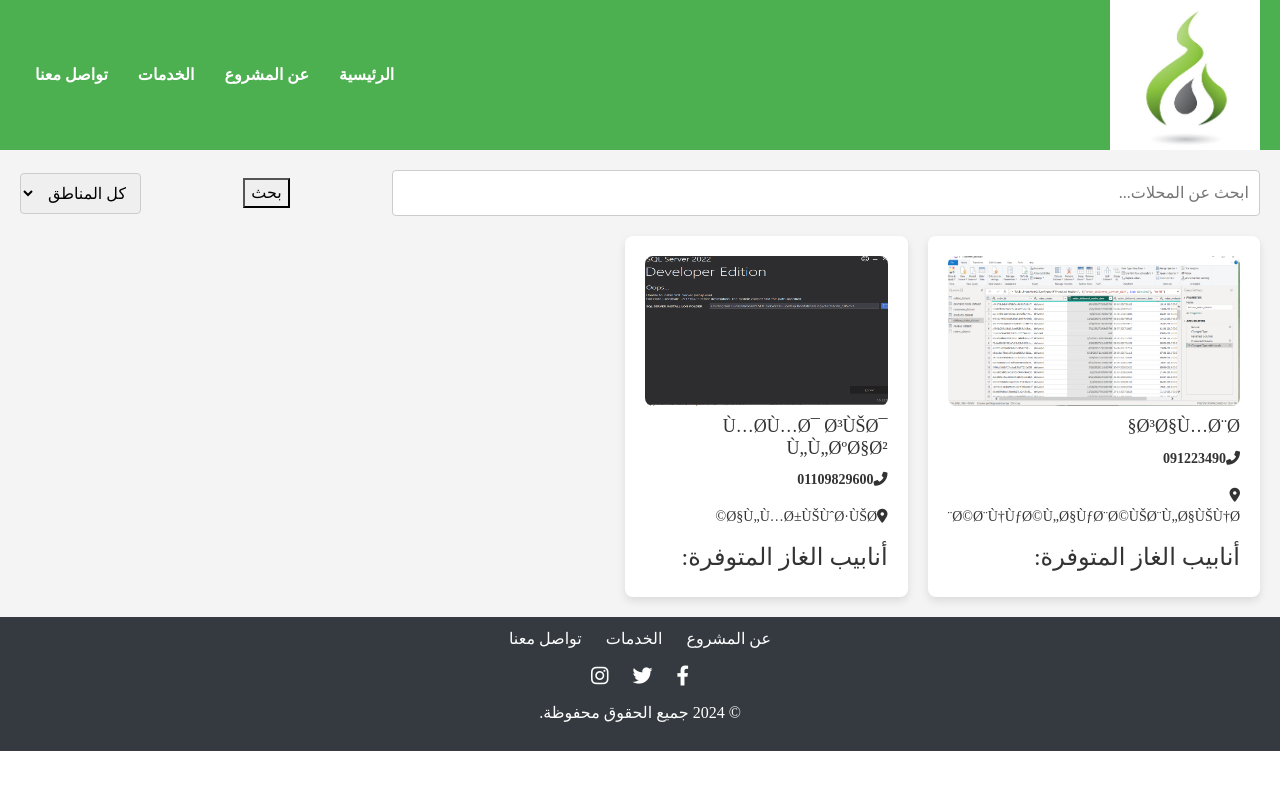
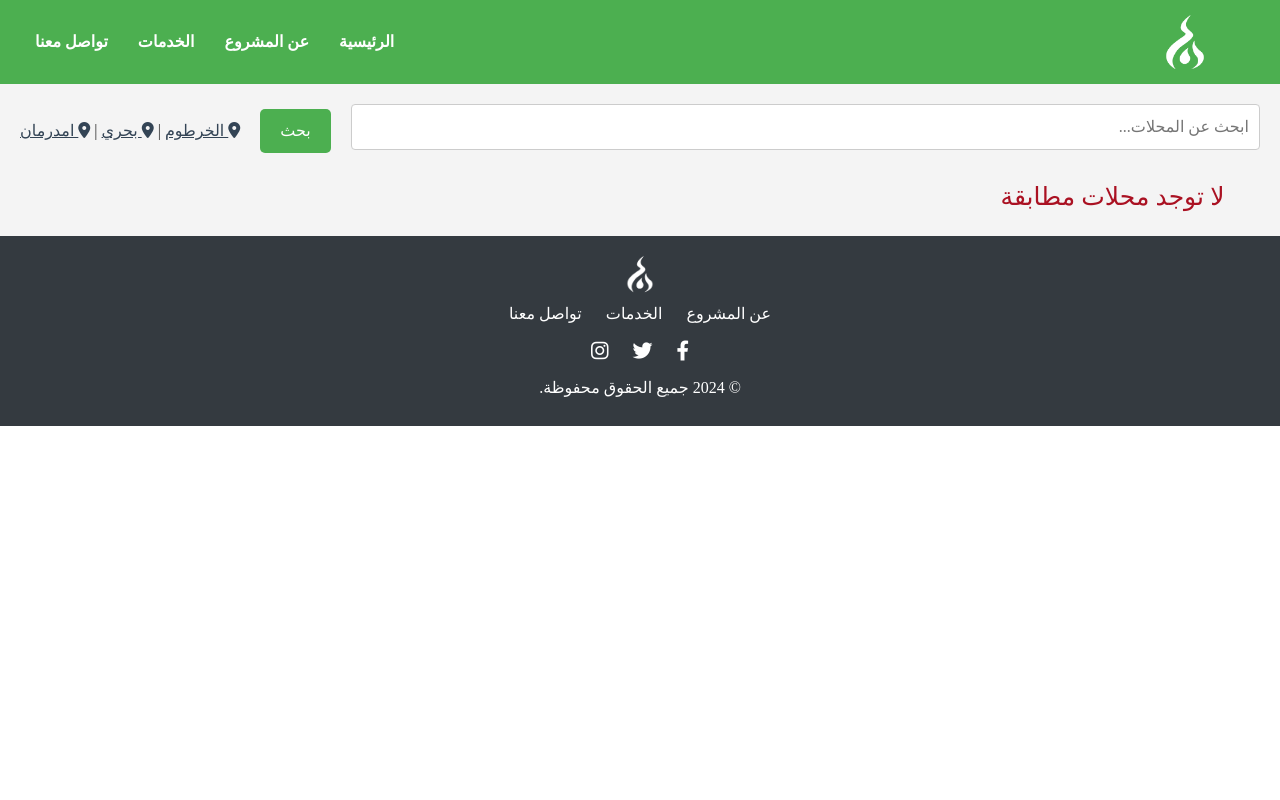
Before and after one commit to mohamedsaid-sd/gas, a PHP site: page /offers.php?f=1 in a window 1280 px wide. Run offline with PHP 8.4, Linux system fonts and the light colour scheme; data comes from the database, SQL or seed files in the repository; data that the repository does not hold is empty; some libraries are stand-ins or nearby versions.

Commit message:
design and small trcks

```diff
--- a/config.php
+++ b/config.php
@@ -1,5 +1,5 @@
 <?php
-session_start();
+//session_start();
 
 $con = mysqli_connect("localhost" , "root" , "" , "gas")or die("Erorr in Connection");
 // mysqli_set_charset($con, 'utf8');
--- a/css/style.css
+++ b/css/style.css
@@ -157,7 +157,7 @@
 
 .service-item i {
     font-size: 40px;
-    color: #4CAF50; /* لون الشعار */
+    color: red; /* لون الشعار */
     margin-bottom: 15px;
 }
 
@@ -545,3 +545,6 @@
             color: #fff;
             text-decoration: none;
         }
+        a:hover{
+            color: #fff;
+        }
--- a/footer.php
+++ b/footer.php
@@ -3,7 +3,7 @@
     <div class="container">
         <div class="footer-content">
             <div class="footer-logo">
-               <!--  <img src="images/logo.png" alt="Logo"> -->
+                <img  style="width: 100px;" src="images/logo.png" alt="Logo">
             </div>
             <div class="footer-links">
                 <a href="index.html#about">عن المشروع</a>
--- a/gas-login.php
+++ b/gas-login.php
@@ -74,8 +74,9 @@
             </div>
             <button type="submit" class="btn" name="login">تسجيل الدخول</button>
             <div class="links">
-                <a href="gas-registration.php">إنشاء حساب جديد</a> |
-                <a href="gas-detailes.php">نسيت كلمة المرور؟</a>
+                <a href="gas-registration.php">إنشاء حساب جديد</a>
+        <!--         |
+                <a href="gas-detailes.php">نسيت كلمة المرور؟</a> -->
             </div>
         </form>
     </div>
--- a/gas-registration.php
+++ b/gas-registration.php
@@ -131,9 +131,9 @@
 
 
 
-        echo "<div id='alert_good'>تم اضافه المحل بنجاح</div>";
+        echo "<div class='alert alert-success'>تم اضافه المحل بنجاح</div>";
         }else{
-        echo "خطأ في عملية الاضافة";
+        echo "<div class='alert alert-danger'>خطأ في عملية الاضافة</div>";
         }
 
 
--- a/offers.php
+++ b/offers.php
@@ -1,9 +1,11 @@
 <!DOCTYPE html>
 <html dir="rtl">
 <head>
+    <meta charset="UTF-8">
+    <meta name="viewport" content="width=device-width, initial-scale=1.0">
     <title>عروض أنابيب الغاز - غازك علينا</title>
-    <link rel="stylesheet" type="text/css" href="css/bootstrap.min.css"/>
-    <link rel="stylesheet" type="text/css" href="css/style.css"/>
+    <link rel="stylesheet" href="css/bootstrap.min.css"/>
+    <link rel="stylesheet" href="css/style.css"/>
     <link rel="stylesheet" href="https://cdnjs.cloudflare.com/ajax/libs/font-awesome/6.0.0/css/all.min.css">
     <style>
         /* Offers Page Styles */
@@ -17,21 +19,21 @@
             justify-content: space-between;
             align-items: center;
             margin-bottom: 20px;
+            gap: 10px;
         }
 
         .search-filter input[type="text"] {
-            width: 70%;
+            flex-grow: 1;
             padding: 10px;
             border: 1px solid #ccc;
             border-radius: 4px;
             font-size: 16px;
+            width: 90%;
         }
 
-        .search-filter select {
-            padding: 10px;
-            border: 1px solid #ccc;
-            border-radius: 4px;
-            font-size: 16px;
+        .search-filter button {
+            padding: 10px 20px;
+            margin-left: 10px;
         }
 
         .offers-grid {
@@ -57,6 +59,7 @@
             width: 100%;
             height: 150px;
             border-radius: 8px;
+            object-fit: cover;
         }
 
         .offer-card h3 {
@@ -65,21 +68,17 @@
             color: #333;
         }
 
-        .offer-card .contact-info {
-            margin: 10px 0;
+        .contact-info p {
+            margin: 5px 0;
             font-size: 14px;
         }
 
-        .offer-card .contact-info .phone {
+        .contact-info .phone {
             font-weight: bold;
         }
 
-        .offer-card .availability {
+        .availability {
             margin-top: 10px;
-        }
-
-        .offer-card .availability h4 {
-            margin-bottom: 5px;
         }
 
         .availability-status {
@@ -88,27 +87,30 @@
             gap: 10px;
         }
 
-        .availability-status .status-item {
-            width: calc(50% - 10px);
+        .status-item {
             display: flex;
             align-items: center;
             padding: 5px;
             border: 1px solid #ddd;
             border-radius: 4px;
             background-color: #fafafa;
+            width: 45%;
         }
 
-        .availability-status .status-item span {
-            flex: 1;
+        .status-item span {
+            flex-grow: 1;
         }
 
-        .availability-status .status-item i {
+        .status-item i {
             margin-left: 5px;
-            color: #4CAF50; /* لون الشعار */
         }
 
-        .availability-status .status-item.offline i {
-            color: #f44336; /* لون أحمر */
+        .status-item i.online {
+            color: #4CAF50; /* لون متاح */
+        }
+
+        .status-item i.offline {
+            color: #f44336; /* لون غير متاح */
         }
 
         @keyframes fadeIn {
@@ -128,207 +130,105 @@
             }
         }
 
-        .status-item i {
-    color: green; /* لون الأيقونات المتوفرة */
+        a {
+            color: #345;
+            text-decoration: underline;
         }
 
-.status-item i.offline {
-    color: red; /* لون الأيقونات غير المتوفرة */
+        a:hover {
+            color: #890;
         }
 
+        .not_found {
+            text-align: center;
+            color: #a12;
+            font-size: 25px;
+            width: 100%;
+        }
     </style>
 </head>
 <body>
 
-
 <?php
- // call the header
+// Include the header
 include 'header.php';
 ?>
 
-
 <div class="offers-container">
     <div class="search-filter">
-
-        <input type="text" placeholder="ابحث عن المحلات...">
-       <button type="submit" name="search" >بحث</button>
-
-        <select>
-            <option value="">كل المناطق</option>
-            <option value="area1"> الخرطوم </option>
-            <option value="area2"> بحري </option>
-            <option value="area3"> امدرمان </option>
-        </select>
+        <form method="post" action="offers.php" style="flex-grow: 1;">
+            <input name="search_text" type="text" placeholder="ابحث عن المحلات...">
+            <button style="float: left;" class="btn btn-primary" type="submit" name="search">بحث</button>
+        </form>
+        <div>
+            <a href="offers.php?f=1"><i class="fas fa-map-marker-alt"></i> الخرطوم</a> |
+            <a href="offers.php?f=2"><i class="fas fa-map-marker-alt"></i> بحري</a> |
+            <a href="offers.php?f=3"><i class="fas fa-map-marker-alt"></i> امدرمان</a>
         </div>
-
+    </div>
 
     <div class="offers-grid">
         <?php
-
         include 'config.php';
 
+        // Filter based on location or search
+        if(isset($_GET['f'])){
+            $location = $_GET['f'];
+            if($location == "1") {
+                $select = mysqli_query($con, "SELECT * FROM `shops` WHERE location = 'الخرطوم'");
+            } elseif ($location == "2") {
+                $select = mysqli_query($con, "SELECT * FROM `shops` WHERE location = 'بحري'");
+            } else {
+                $select = mysqli_query($con, "SELECT * FROM `shops` WHERE location = 'امدرمان'");
+            }
+        } elseif(isset($_POST['search'])){
+            $search_text = $_POST['search_text'];
+            $select = mysqli_query($con, "SELECT * FROM `shops` WHERE shop_name LIKE '%$search_text%'");
+        } else {
+            $select = mysqli_query($con, "SELECT * FROM `shops`");
+        }
 
-
-
-
-
-
-
-
-        // get all  data
-        $select = mysqli_query( $con , "SELECT * FROM `shops`");
-
-
-        // loop data to get valuse
+        $i = 1;
         while ($row = mysqli_fetch_array($select)) {
-
-
         ?>
-
-
-
-        <!-- Offer Card 1 -->
         <div class="offer-card">
-            <img src="<?php echo $row['shop_image']; ?>" alt="Store 1">
+            <img src="<?php echo $row['shop_image']; ?>" alt="<?php echo $row['shop_name']; ?>">
             <h3><?php echo $row['shop_name']; ?></h3>
             <div class="contact-info">
-                <p class="phone"><i class="fas fa-phone-alt"></i><?php echo $row['phone']; ?></p>
-                <p class="address"><i class="fas fa-map-marker-alt"></i><?php echo $row['address']; ?></p>
+                <p class="phone"><i class="fas fa-phone-alt"></i> <?php echo $row['phone']; ?></p>
+                <p class="address"><i class="fas fa-map-marker-alt"></i> <?php echo $row['address']; ?></p>
             </div>
-
-
 
             <div class="availability">
                 <h4>أنابيب الغاز المتوفرة:</h4>
                 <div class="availability-status">
-
                     <?php
-
-
-//$id =  $$row['id'];
-
-    $select_gas_tube_query = mysqli_query( $con , "SELECT * FROM `gas_tube` WHERE `shop_id` = '6'");
+                    $shop_id = $row['id'];
+                    $select_gas_tube_query = mysqli_query($con, "SELECT * FROM `gas_tube` WHERE `shop_id` = '$shop_id'");
                     while ($rowgas = mysqli_fetch_array($select_gas_tube_query)) {
-
-
-                        if($rowgas['agb']=="1"){
-                            echo "  <div class='status-item'><span>اجب</span> <i class='fas fa-check-circle'></i></div>";
-                        }else{
-                            echo "<div class='status-item'><span>اجب</span> <i class='fas fa-times-circle offline'></i></div>";
+                        $gas_types = ['agb' => 'اجب', 'total' => 'توتال', 'aman' => 'امان', 'alnil' => 'النيل', 'gadra' => 'قادرة', 'alwdania' => 'الوطنية', 'soda' => 'سودا', 'iran' => 'ايران'];
+                        foreach ($gas_types as $key => $label) {
+                            $status_class = $rowgas[$key] == "1" ? "online" : "offline";
+                            echo "<div class='status-item'><span>$label</span><i class='fas fa-check-circle $status_class'></i></div>";
                         }
-
-
-
-                        if($rowgas['total']=="1"){
-                            echo "  <div class='status-item'><span></span>توتال <i class='fas fa-check-circle'></i></div>";
-                        }else{
-                            echo "<div class='status-item'><span>توتال</span> <i class='fas fa-times-circle offline'></i></div>";
                     }
-
-
-
-                         if($rowgas['aman']=="1"){
-                            echo "  <div class='status-item'><span>امان</span> <i class='fas fa-check-circle'></i></div>";
-                        }else{
-                            echo "<div class='status-item'><span>امان</span> <i class='fas fa-times-circle offline'></i></div>";
-                        }
-
-
-                         if($rowgas['alnil']=="1"){
-                            echo "  <div class='status-item'><span>النيل</span> <i class='fas fa-check-circle'></i></div>";
-                        }else{
-                            echo "<div class='status-item'><span>النيل</span> <i class='fas fa-times-circle offline'></i></div>";
-                        }
-
-
-                             if($rowgas['gadra']=="1"){
-                            echo "  <div class='status-item'><span>قادرة</span> <i class='fas fa-check-circle'></i></div>";
-                        }else{
-                            echo "<div class='status-item'><span>قادرة</span> <i class='fas fa-times-circle offline'></i></div>";
-                        }
-
-
-                             if($rowgas['alwdania']=="1"){
-                            echo "  <div class='status-item'><span>الوطنية</span> <i class='fas fa-check-circle'></i></div>";
-                        }else{
-                            echo "<div class='status-item'><span>الوطنية</span> <i class='fas fa-times-circle offline'></i></div>";
-                        }
-
-
-                            if($rowgas['soda']=="1"){
-                            echo "  <div class='status-item'><span>سودا</span> <i class='fas fa-check-circle'></i></div>";
-                        }else{
-                            echo "<div class='status-item'><span>سودا</span> <i class='fas fa-times-circle offline'></i></div>";
-                        }
-
-
-
-                            if($rowgas['iran']=="1"){
-                            echo "  <div class='status-item'><span>النيل</span> <i class='fas fa-check-circle'></i></div>";
-                        }else{
-                            echo "<div class='status-item'><span>النيل</span> <i class='fas fa-times-circle offline'></i></div>";
-                        }
-
-
-
-
-
-}
-
-
-                    // <div class="status-item"><span></span> <i class="fas fa-check-circle"></i></div>
-                    // <div class="status-item"><span>توتال</span><i class="fas fa-times-circle offline"></i></div>
-
-
-
-
-
-                    // <div class="status-item"><span></span> <i class="fas fa-check-circle"></i></div>
-                    // <div class="status-item"><span>امان</span> <i class="fas fa-times-circle offline"></i></div>
-
-
-                    // <div class="status-item"><span>ايران</span> <i class="fas fa-check-circle"></i></div>
-                    // <div class="status-item"><span>ايران</span> <i class="fas fa-times-circle offline"></i></div>
-
-                    // <div class="status-item"><span></span> <i class="fas fa-times-circle offline"></i></div>
-                    // <div class="status-item"><span></span><i class="fas fa-times-circle offline"></i></div>
-
-                    // <div class="status-item"><span></span> <i class="fas fa-check-circle"></i></div>
-                    //  <div class="status-item"><span>قادرة</span> <i class="fas fa-times-circle offline"></i></div>
-
-
-                    // <div class="status-item"><span></span> <i class="fas fa-check-circle"></i></div>
-                    //  <div class="status-item"><span>الوطنية</span><i class="fas fa-times-circle offline"></i></div>
-
-
-                    // <div class="status-item"><span></span> <i class="fas fa-check-circle"></i></div>
-                    // <div class="status-item"><span>سودا</span> <i class="fas fa-times-circle offline"></i></div>
-
                     ?>
-
                 </div>
             </div>
         </div>
+        <?php
+        $i++;
+        }
 
-
-
-
-
-
-
-
-        <?php
-        } // end get data while loop
+        if($i == 1){
+            echo "<div class='not_found'> لا توجد محلات مطابقة </div>";
+        }
         ?>
     </div>
-
-
-</section>
-
 </div>
 
 <?php
-//include footer
+// Include the footer
 include 'footer.php';
 ?>
 
--- a/registration.php
+++ b/registration.php
@@ -48,7 +48,7 @@
 
 
         if($add_customer_query){
-        echo "<div id='alert_good'>تمت اضافه المستخدم بنجاح</div>";
+        echo "<div class='alert alert-success'> تم تسجيل الحساب بنجاح </div>";
         }else{
         echo "خطأ في عملية الاضافة";
         }
```
Also changed, not shown: dashboard.php (+29 -6 lines), gas-detailes.php (+27 -21 lines), index.php (+6 -6 lines), images/IMG03.09.43.jpg (added), images/logo.png. Lines whose indentation alone changed are shown as unchanged.
